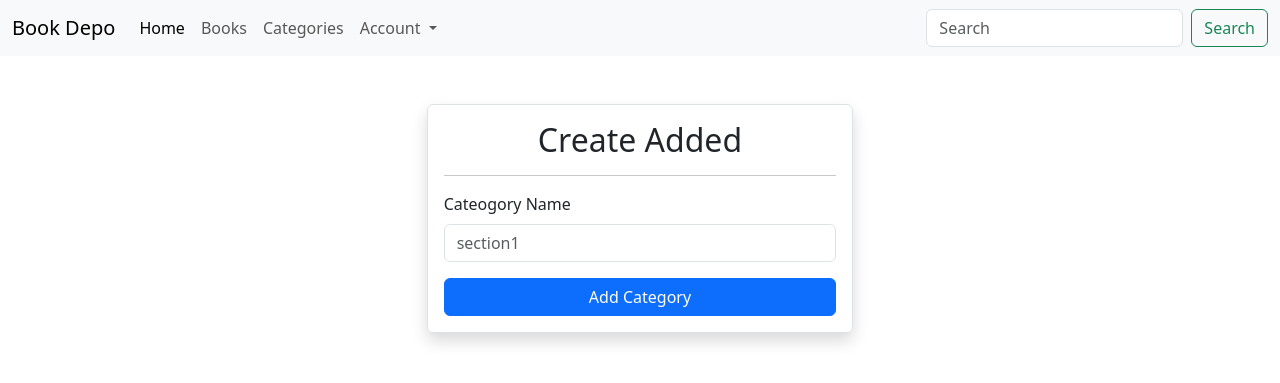
After one commit to 22f2001061/book-seller-platform, a Flask app: page /create/category in a window 1280 px wide. The commit adds this page. Shown: the top 383 px of the page. Run offline with Flask 3, Linux system fonts and the light colour scheme.

Commit message:
Create on category is done

```diff
--- a/main.py
+++ b/main.py
@@ -1,8 +1,9 @@
 from flask import Flask, render_template, request, redirect, url_for, flash
+from werkzeug.security import check_password_hash, generate_password_hash
 
 from db import db
 
-from model import User
+from model import User, Category
 
 
 app = Flask(__name__)
@@ -39,6 +40,9 @@ def register():
         lname = request.form.get("lname")
         password1 = request.form.get("password1")
         password2 = request.form.get("password2")
+        if password1 != password2:
+            flash("Confirm password does not match with Password", "warning")
+            return redirect(url_for("register"))
         role = request.form.get("role")
 
         # 2. make an entry to the database
@@ -48,7 +52,7 @@ def register():
                 email=email,
                 fname=fname,
                 lname=lname,
-                password=password1,
+                password=generate_password_hash(password1),
                 role=role,
             )
             db.session.add(new_user)
@@ -66,8 +70,8 @@ def register():
             return e
 
 
-def check_password(curr_pass, exist_pass):
-    return curr_pass == exist_pass
+def check_password(exist_pass, curr_pass):
+    return check_password_hash(exist_pass, curr_pass)
 
 
 @app.route("/login", methods=["GET", "POST"])
@@ -85,7 +89,7 @@ def login():
         print(url_for("login"))
         # verify the user identity
         if existing_user:
-            if check_password(password, existing_user.password):
+            if check_password(existing_user.password, password):
                 flash("Login Successfull", "info")
                 return redirect(url_for("home"))
             else:
@@ -112,9 +116,36 @@ def list_books():
     return render_template("book_list.html", books=book_list)
 
 
+@app.route("/categories")
+def list_categories():
+    categoreies = Category.query.all()
+    return render_template("category/list.html", existing_categories=categoreies)
+
+
+@app.route("/create/category", methods=["GET", "POST"])
+def create_category():
+    if request.method == "GET":
+        return render_template("category/create.html")
+    elif request.method == "POST":
+        name = request.form.get("categoryName")
+        new_category = Category(name=name)
+        db.session.add(new_category)
+        db.session.commit()
+
+        flash("Category added successfully!", "success")
+        return redirect(url_for("list_categories"))
+
+
+@app.route("/edit/category/<id>", methods=["GET", "POST"])
+def edit_category(id):
+    existing_cat = Category.query.get(id)
+    if existing_cat:
+        ...
+
+
 if __name__ == "__main__":
-    # with app.app_context():
-    #     db.create_all()
+    with app.app_context():
+        db.create_all()
     app.run(debug=True)
 
 
--- a/model.py
+++ b/model.py
@@ -14,3 +14,9 @@ class User(db.Model):
 
 # class Customer
 # class Professional
+
+
+class Category(db.Model):
+    __tablename__ = "categories"
+    id = db.Column(db.Integer, autoincrement=True, primary_key=True)
+    name = db.Column(db.String, unique=True, nullable=False)
--- a/templates/base.html
+++ b/templates/base.html
@@ -27,7 +27,7 @@
 
     <nav class="navbar navbar-expand-lg bg-body-tertiary">
         <div class="container-fluid">
-            <a class="navbar-brand" href="#">Navbar</a>
+            <a class="navbar-brand" href="/">Book Depo</a>
             <button class="navbar-toggler" type="button" data-bs-toggle="collapse"
                 data-bs-target="#navbarSupportedContent" aria-controls="navbarSupportedContent" aria-expanded="false"
                 aria-label="Toggle navigation">
@@ -36,27 +36,27 @@
             <div class="collapse navbar-collapse" id="navbarSupportedContent">
                 <ul class="navbar-nav me-auto mb-2 mb-lg-0">
                     <li class="nav-item">
-                        <a class="nav-link active" aria-current="page" href="#">Home</a>
+                        <a class="nav-link active" aria-current="page" href="/">Home</a>
                     </li>
                     <li class="nav-item">
-                        <a class="nav-link" href="#">Link</a>
+                        <a class="nav-link" href="#">Books</a>
+                    </li>
+                    <li class="nav-item">
+                        <a class="nav-link" href="/categories">Categories</a>
                     </li>
                     <li class="nav-item dropdown">
                         <a class="nav-link dropdown-toggle" href="#" role="button" data-bs-toggle="dropdown"
                             aria-expanded="false">
-                            Dropdown
+                            Account
                         </a>
                         <ul class="dropdown-menu">
-                            <li><a class="dropdown-item" href="#">Action</a></li>
-                            <li><a class="dropdown-item" href="#">Another action</a></li>
+                            <li><a class="dropdown-item" href="/register">Register</a></li>
+                            <li><a class="dropdown-item" href="/login">Login</a></li>
                             <li>
                                 <hr class="dropdown-divider">
                             </li>
-                            <li><a class="dropdown-item" href="#">Something else here</a></li>
+                            <li><a class="dropdown-item" href="/logout">Logout</a></li>
                         </ul>
-                    </li>
-                    <li class="nav-item">
-                        <a class="nav-link disabled" aria-disabled="true">Disabled</a>
                     </li>
                 </ul>
                 <form class="d-flex" role="search">
--- /dev/null
+++ b/templates/category/create.html
@@ -0,0 +1,21 @@
+{% extends "base.html" %}
+
+{% block content %}
+
+<div class="container-fluid">
+    <div class="row mt-5">
+        <div class="offset-4 col-4 shadow border rounded p-3">
+            <h2 class="text-center">Create Added</h2>
+            <hr>
+            <form action="/create/category" method="post">
+                <div class="mb-3">
+                    <label for="sectionName" class="form-label">Cateogory Name</label>
+                    <input type="text" class="form-control" name="categoryName" id="sectionName" placeholder="section1">
+                </div>
+                <button class="btn btn-primary w-100" type="submit">Add Category</button>
+            </form>
+        </div>
+    </div>
+
+</div>
+{%endblock%}
```
Also changed, not shown: templates/category/list.html (added, +30 -0 lines), instance/project.db, templates/book/create.html (added).
